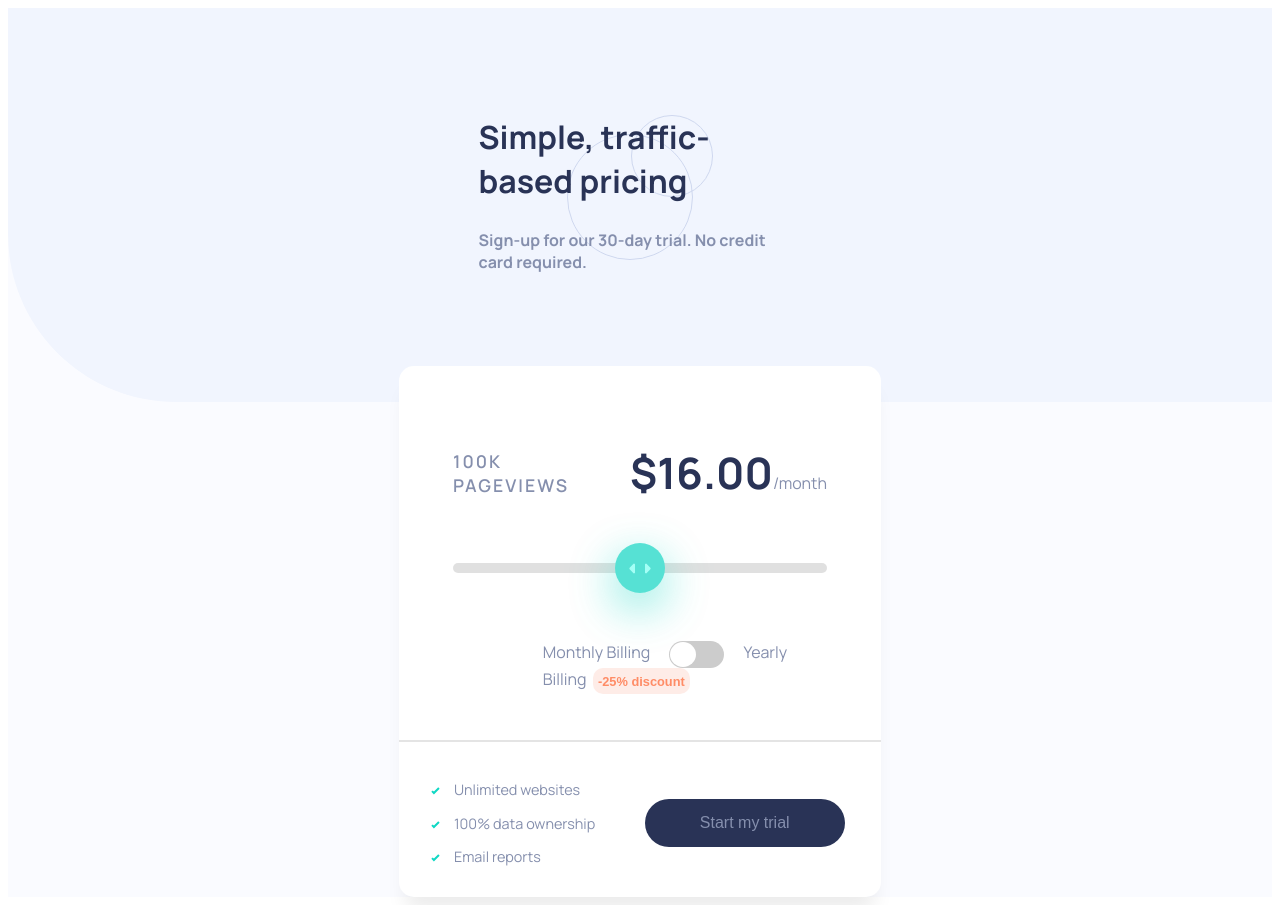
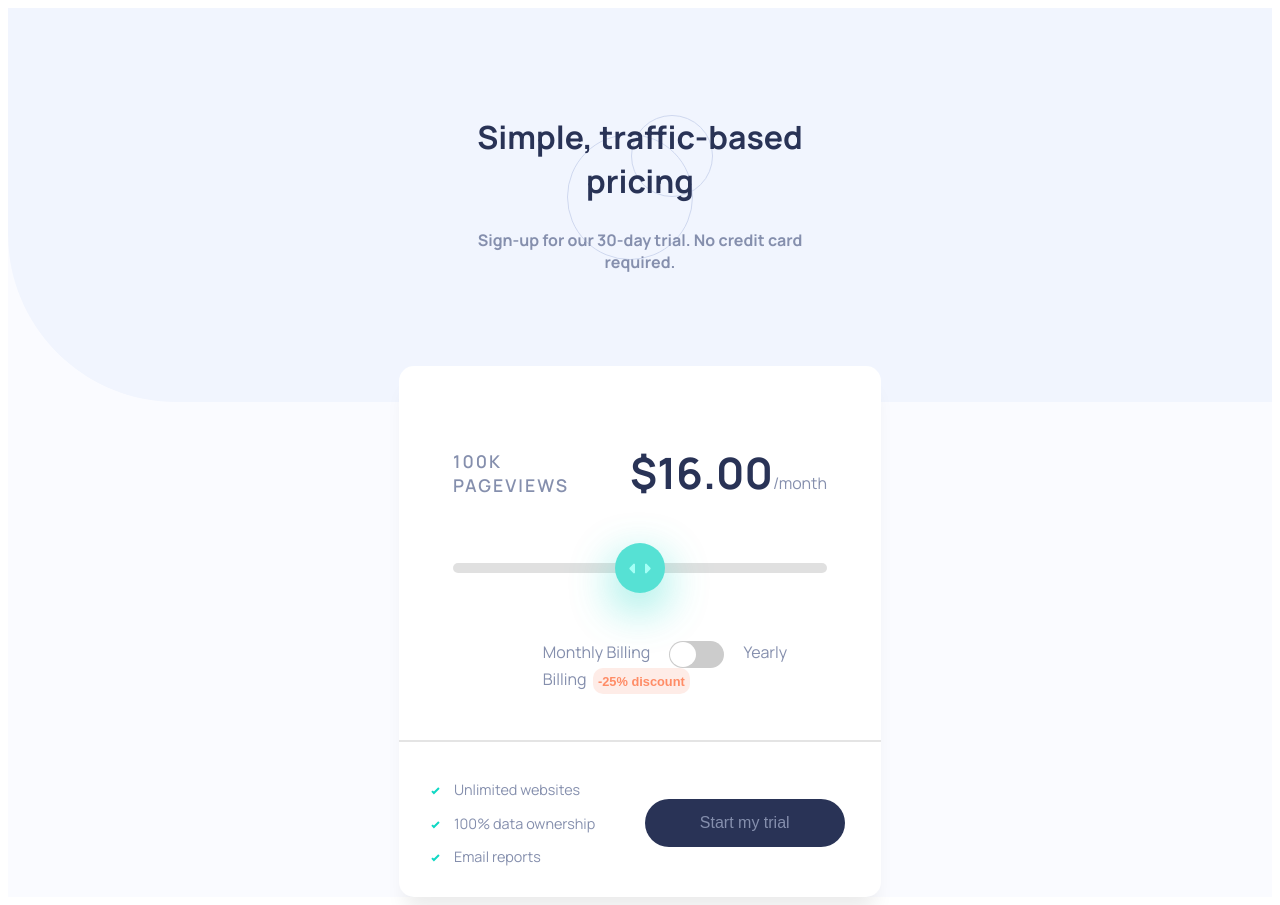
Before and after one commit to outerpreneur/interactive-pricing-component-main, a plain HTML site: page index.html in a window 1280 px wide. Drawn offline with Linux system fonts and the light colour scheme.

Commit message:
top container text align padding

```diff
--- a/style.css
+++ b/style.css
@@ -45,7 +45,8 @@ main {
   background-image: url(./images/pattern-circles.svg);
   background-repeat: no-repeat;
   background-position: center;
-  padding: 5em;
+  text-align: center;
+  padding: 5em 3em;
   color: var(--Dark-Desaturated-Blue-Text-CTA-Background);
 }
 
```
